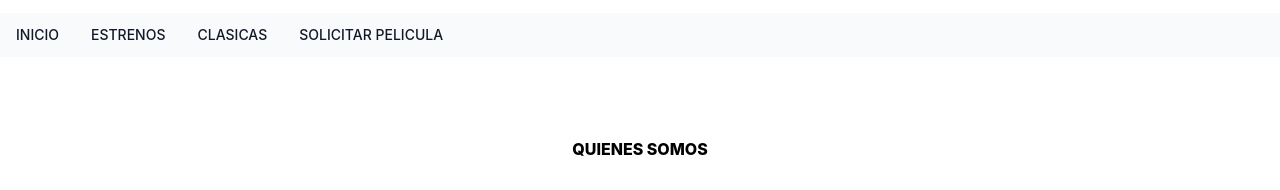
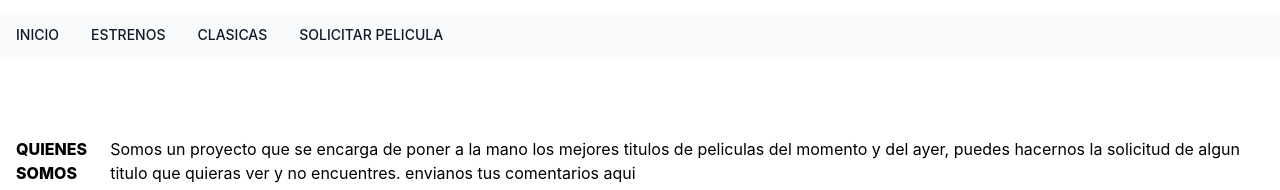
Before and after one commit to mcyvan/pelis, a plain HTML site: page acercade.html in a window 1280 px wide. Shown: the part 51-241 px from the top of the page. Drawn offline with nearby package versions, Linux system fonts and the light colour scheme.

Commit message:
acerca de ..

```diff
--- a/acercade.html
+++ b/acercade.html
@@ -77,6 +77,10 @@
       class="w-full max-w-screen-xl mx-auto p-4 md:py-8 flex items-center justify-center"
     >
         <h1 class="font-extrabold">QUIENES SOMOS</h1>
+        <p>
+          Somos un proyecto que se encarga de poner a la mano los mejores titulos de peliculas del momento y del ayer,
+          puedes hacernos la solicitud de algun titulo que quieras ver y no encuentres. envianos tus comentarios <a href="contactanos.html"> aqui</a>
+        </p>
       </div>
 
       <div class="m-4">
```
